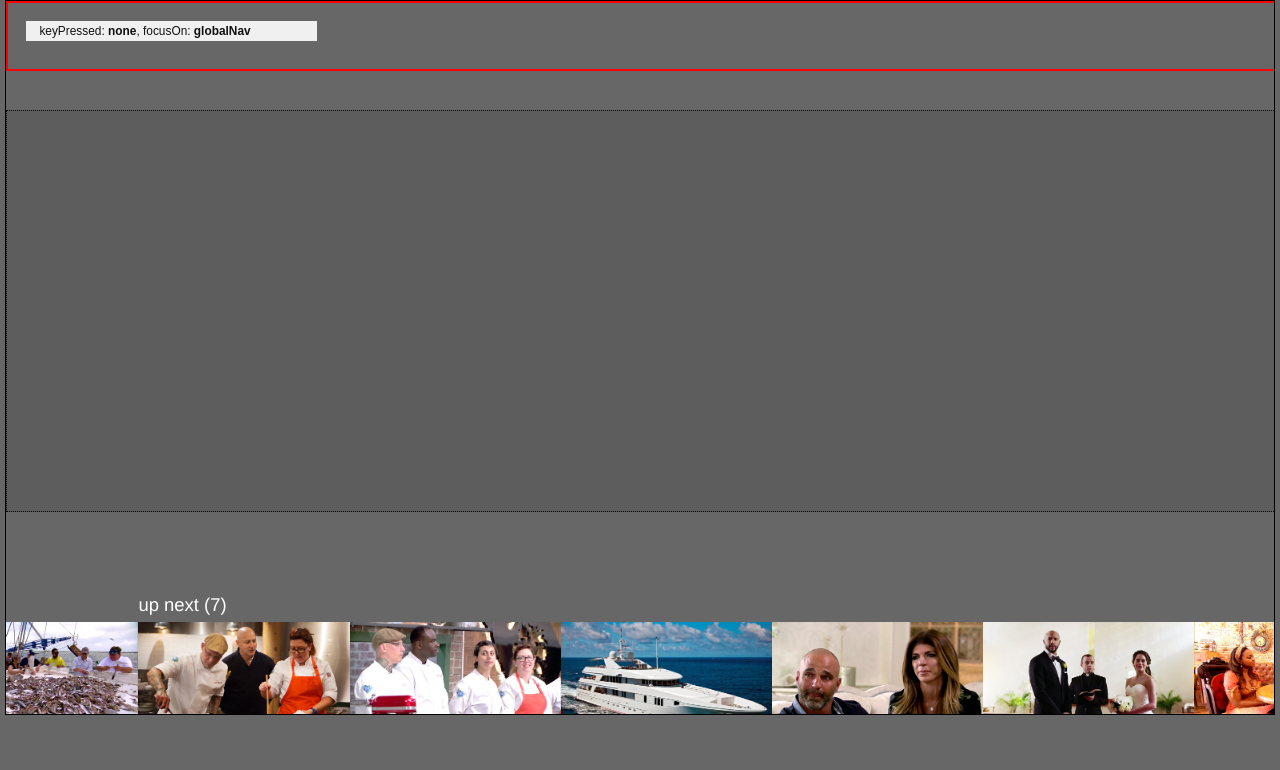
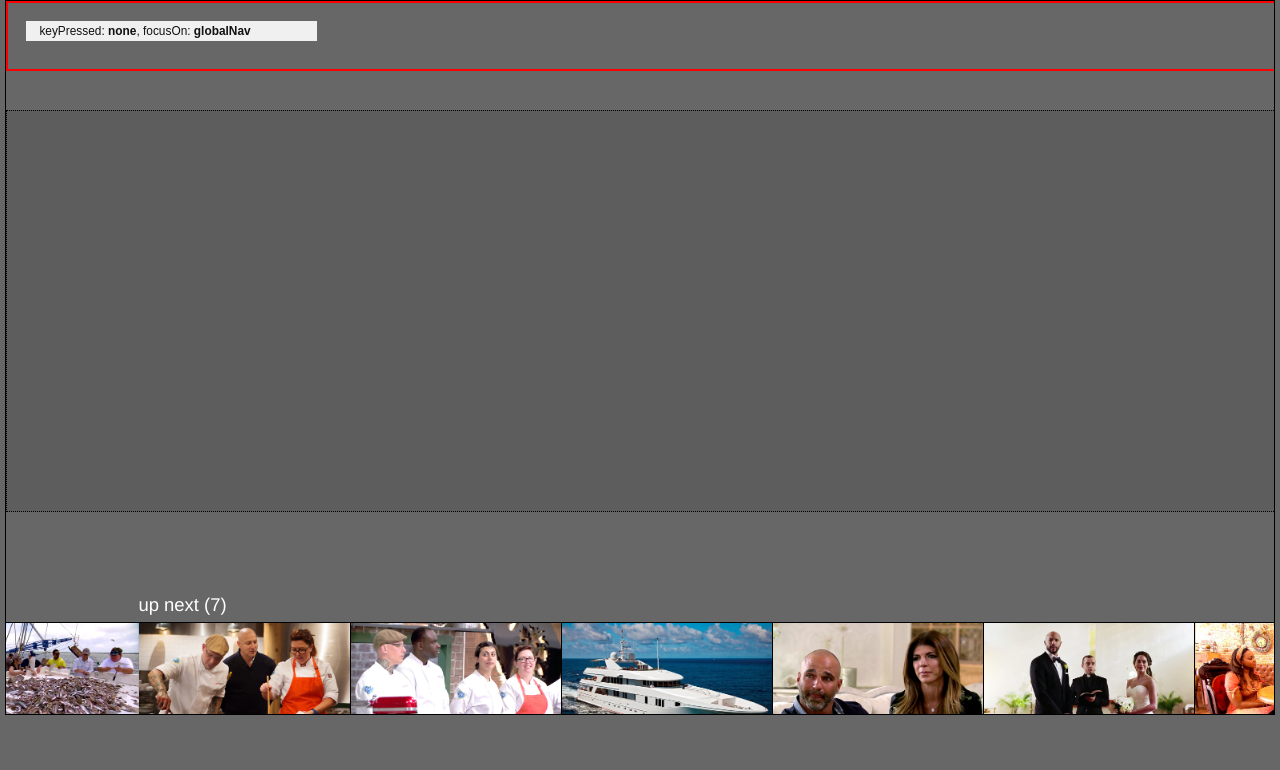
Before and after one commit to whoinlee/fireTV_React, a React app: page / in a window 1280 px wide. Built offline with nearby package versions, Linux system fonts and the light colour scheme.

Commit message:
HomeShelf overflow setting updated

```diff
--- a/src/components/ui/HomeShelf.js
+++ b/src/components/ui/HomeShelf.js
@@ -92,6 +92,8 @@ class HomeShelf extends Component {
 
 	    const currTileIndex = this.tileIndexQueue[1]
 	    this.currTile = this.tiles[currTileIndex]
+	    console.log("INFO HomeShelf :: select, currTileIndex is ", currTileIndex)
+	    console.log("INFO HomeShelf :: select, this.currTile is ", this.currTile)
 	    this.currTile.toFocused()
 	    //-- bloom here
 
--- a/src/components/ui/ShelfTile.js
+++ b/src/components/ui/ShelfTile.js
@@ -37,8 +37,8 @@ class ShelfTile extends Component {
 		this.showTitle = this.showTitle.bind(this)
 		this.hideTitle = this.hideTitle.bind(this)
 		this.backToOrg = this.backToOrg.bind(this)
+		this.toFocused = this.toFocused.bind(this)
 		this.toExpanded = this.toExpanded.bind(this)
-		this.toFocused = this.toFocused.bind(this)
 		this.updateTileKind = this.updateTileKind.bind(this)
 		//this.updateToFocused = this.updateToFocused.bind(this)
 	}
@@ -71,10 +71,13 @@ class ShelfTile extends Component {
 
 	toFocused = () => {
 		console.log("INFO ShelfTile :: toFocused, index: " + this.props.index)
+		console.log("INFO ShelfTile :: toFocused, this.props.leftX: " + this.props.leftX)
 		this.updateTileKind(tileKindObj.FOCUSED)
 		console.log("INFO ShelfTile :: toFocused,this.state.tileWidth: " + this.state.tileWidth)
+		console.log("INFO ShelfTile :: toFocused,this.state.tileHeight: " + this.state.tileHeight)
 		//CHECK!!!! registration point, title location & alpha change
-		TL.to(this.imageContainer, stdDuration, {width: this.state.tileWidth + 'px', height: this.state.tileHeight + 'px'})
+		//TL.to(this.containerDiv, 0, {left: this.props.leftX+'px'})
+		TL.to(this.imageContainer, stdDuration, {width: 320 + 'px', height: 180 + 'px'})
 	}
 
 	toExpanded = (targetX) => {
--- a/src/styles/HomeShelvesPane.css
+++ b/src/styles/HomeShelvesPane.css
@@ -103,7 +103,6 @@
 .HomeShelf {
   width: 1920px;
   position: absolute;
-  overflow: hidden;
   /*border: 1px red solid;*/
 }
 
@@ -141,9 +140,9 @@
     /*border: 1px #fc0 solid;*/
 }
   .tileImageContainer {
+    transform-box: fill-box;
     transform-origin: 0% 50%;
-    -ms-transform-origin: 0% 50%; /* IE 9 */
-    -webkit-transform-origin: 0% 50%; /* Safari 3-8 */
+    border: black 1px solid;
   }
 
   .tileTitleContainer {
```
